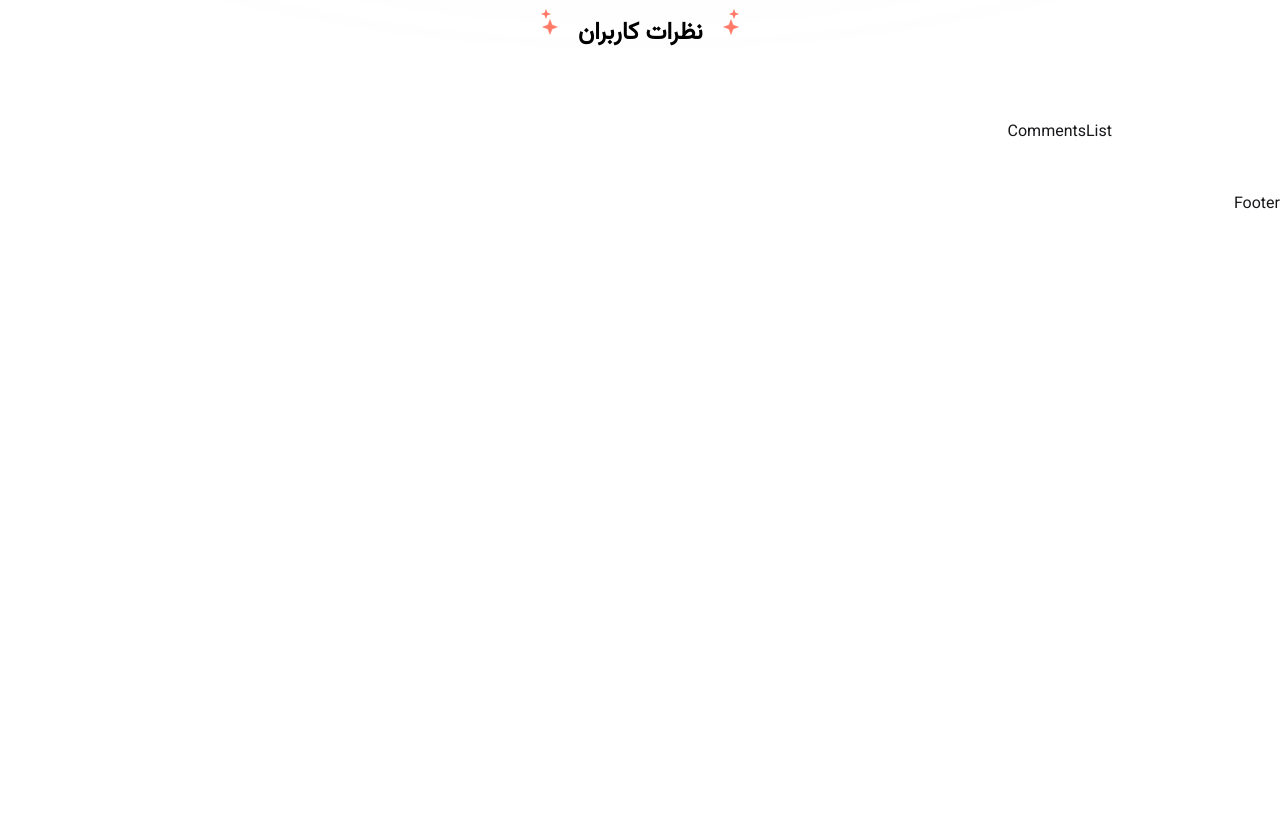
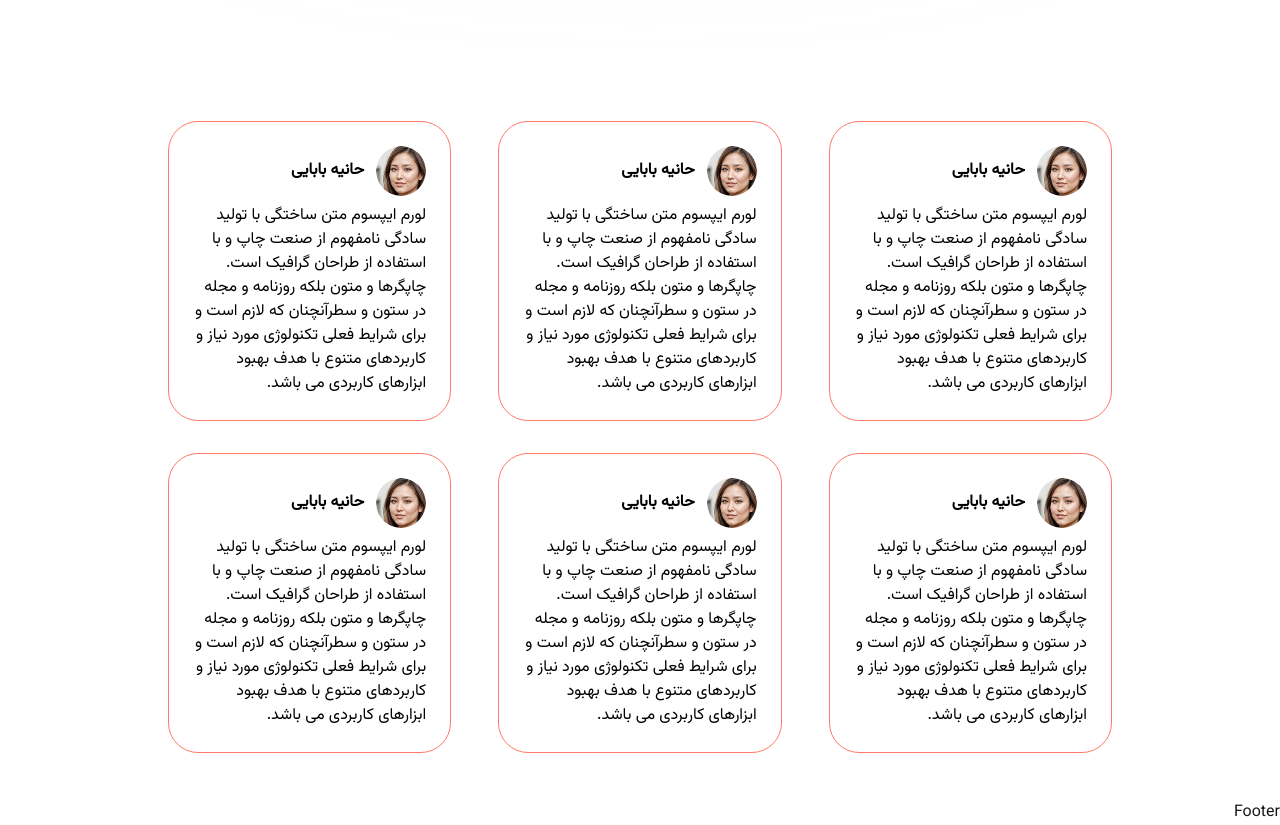
Before and after one commit to buordino/landing, a Next.js app: page / in a window 1280 px wide. Shown: the part 1662-2487 px from the top of the page. Before the commit the page ends 1879 px from the top, so only its background shows below. Built offline with nearby package versions, Linux system fonts and the light colour scheme.

Commit message:
change ui

```diff
--- /dev/null
+++ b/app/_components/CommentItems.tsx
@@ -0,0 +1,26 @@
+import Image from "next/image";
+import { CommentType } from "./CommentsList";
+
+interface CommentItemsPropsType {
+  commentItems: CommentType;
+}
+const CommentItems = ({ commentItems }: CommentItemsPropsType) => {
+  const { avatar, comment, name } = commentItems;
+  return (
+    <li className="w-[30%] py-6 pl-5 pr-6 rounded-[30px] border border-solid border-custome-orange-1 text-custome-black">
+      <div className="flex items-center gap-3 mb-2">
+        <Image
+          alt="avatar"
+          width={50}
+          height={50}
+          src={avatar}
+          className="rounded-[100%]"
+        />
+        <span className="font-semibold">{name}</span>
+      </div>
+      <p>{comment}</p>
+    </li>
+  );
+};
+
+export default CommentItems;
--- a/app/_components/CommentsList.tsx
+++ b/app/_components/CommentsList.tsx
@@ -1,8 +1,58 @@
+import CommentItems from "./CommentItems";
+
+export interface CommentType {
+  avatar: string;
+  name: string;
+  comment: string;
+}
+
+const defaultComments: CommentType[] = [
+  {
+    avatar: "/images/no-avatar.png",
+    name: "حانیه بابایی",
+    comment:
+      "لورم ایپسوم متن ساختگی با تولید سادگی نامفهوم از صنعت چاپ و با استفاده از طراحان گرافیک است. چاپگرها و متون بلکه روزنامه و مجله در ستون و سطرآنچنان که لازم است و برای شرایط فعلی تکنولوژی مورد نیاز و کاربردهای متنوع با هدف بهبود ابزارهای کاربردی می باشد.",
+  },
+  {
+    avatar: "/images/no-avatar.png",
+    name: "حانیه بابایی",
+    comment:
+      "لورم ایپسوم متن ساختگی با تولید سادگی نامفهوم از صنعت چاپ و با استفاده از طراحان گرافیک است. چاپگرها و متون بلکه روزنامه و مجله در ستون و سطرآنچنان که لازم است و برای شرایط فعلی تکنولوژی مورد نیاز و کاربردهای متنوع با هدف بهبود ابزارهای کاربردی می باشد.",
+  },
+  {
+    avatar: "/images/no-avatar.png",
+    name: "حانیه بابایی",
+    comment:
+      "لورم ایپسوم متن ساختگی با تولید سادگی نامفهوم از صنعت چاپ و با استفاده از طراحان گرافیک است. چاپگرها و متون بلکه روزنامه و مجله در ستون و سطرآنچنان که لازم است و برای شرایط فعلی تکنولوژی مورد نیاز و کاربردهای متنوع با هدف بهبود ابزارهای کاربردی می باشد.",
+  },
+  {
+    avatar: "/images/no-avatar.png",
+    name: "حانیه بابایی",
+    comment:
+      "لورم ایپسوم متن ساختگی با تولید سادگی نامفهوم از صنعت چاپ و با استفاده از طراحان گرافیک است. چاپگرها و متون بلکه روزنامه و مجله در ستون و سطرآنچنان که لازم است و برای شرایط فعلی تکنولوژی مورد نیاز و کاربردهای متنوع با هدف بهبود ابزارهای کاربردی می باشد.",
+  },
+  {
+    avatar: "/images/no-avatar.png",
+    name: "حانیه بابایی",
+    comment:
+      "لورم ایپسوم متن ساختگی با تولید سادگی نامفهوم از صنعت چاپ و با استفاده از طراحان گرافیک است. چاپگرها و متون بلکه روزنامه و مجله در ستون و سطرآنچنان که لازم است و برای شرایط فعلی تکنولوژی مورد نیاز و کاربردهای متنوع با هدف بهبود ابزارهای کاربردی می باشد.",
+  },
+  {
+    avatar: "/images/no-avatar.png",
+    name: "حانیه بابایی",
+    comment:
+      "لورم ایپسوم متن ساختگی با تولید سادگی نامفهوم از صنعت چاپ و با استفاده از طراحان گرافیک است. چاپگرها و متون بلکه روزنامه و مجله در ستون و سطرآنچنان که لازم است و برای شرایط فعلی تکنولوژی مورد نیاز و کاربردهای متنوع با هدف بهبود ابزارهای کاربردی می باشد.",
+  },
+];
 
 const CommentsList = () => {
   return (
-    <ul>CommentsList</ul>
-  )
-}
+    <ul className="flex flex-wrap items-center gap-8 justify-between">
+      {defaultComments.map((comment, index) => (
+        <CommentItems key={index + 1} commentItems={comment} />
+      ))}
+    </ul>
+  );
+};
 
-export default CommentsList
+export default CommentsList;
--- a/app/_components/CommentsSection.tsx
+++ b/app/_components/CommentsSection.tsx
@@ -4,8 +4,8 @@ import SectionTitle from "./SectionTitle";
 const CommentsSection = () => {
   return (
     <section>
+        <SectionTitle>نظرات کاربران</SectionTitle>
       <div className="py-12 px-16 md:px-42">
-        <SectionTitle>نظرات کاربران</SectionTitle>
         <div className="mt-18">
           <CommentsList />
         </div>
```
Also changed, not shown: public/images/no-avatar.png (added).
